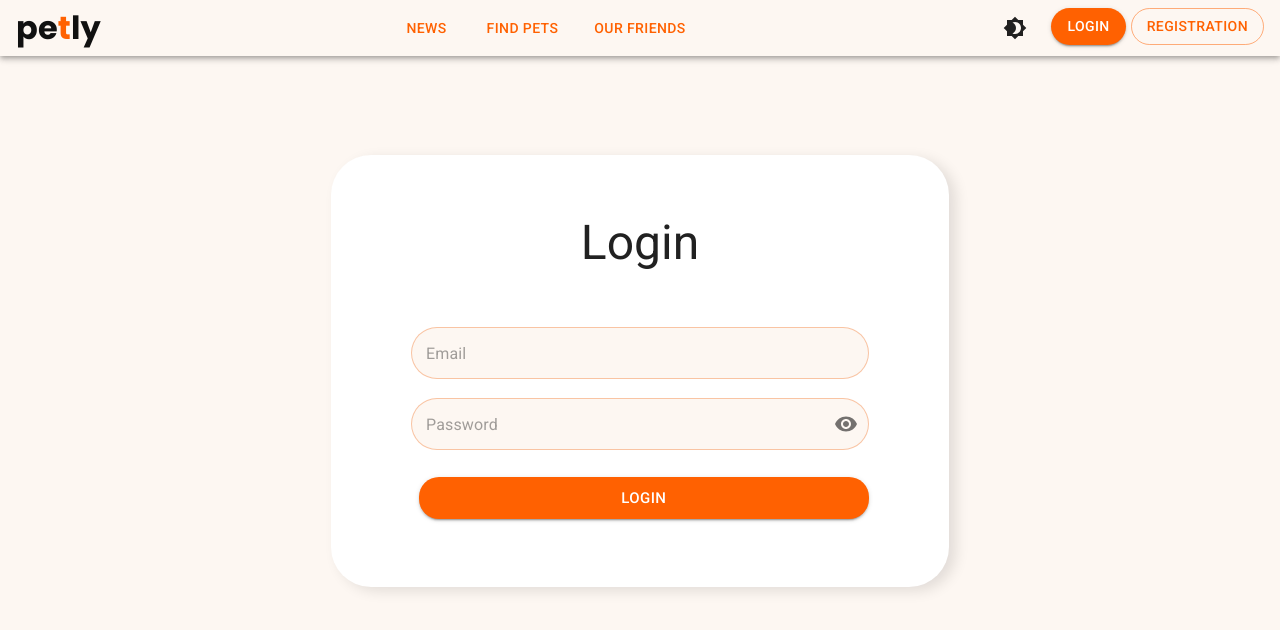
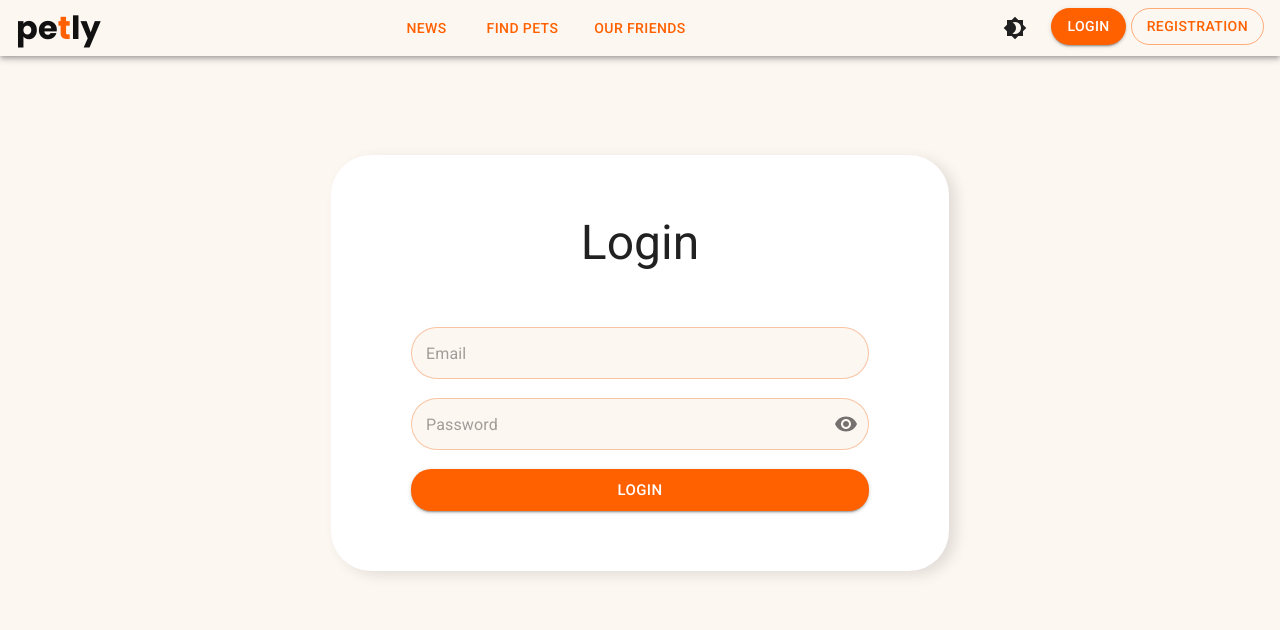
Before and after one commit to kbuhantsev/find-pets, a React (Create React App) app: page /find-pets/login in a window 1280 px wide. Shown: the top 630 px of the page. Built offline with nearby package versions, Linux system fonts and the light colour scheme; no server answers.

Commit message:
Update LoginForm.jsx

```diff
--- a/src/components/LoginForm/LoginForm.jsx
+++ b/src/components/LoginForm/LoginForm.jsx
@@ -128,7 +128,6 @@ export const LoginForm = () => {
               {formik.errors.password}
             </FormHelperText>
           </FormControl>
-          <FormControl sx={{ m: 1, width: '50ch' }}>
           <Button
             variant="contained"
             type="submit"
@@ -137,7 +136,6 @@ export const LoginForm = () => {
           >
             Login
           </Button>
-          </FormControl>
         </LoginFormStyled>
       )}
     </>
```
Lines whose indentation alone changed are shown as unchanged.
